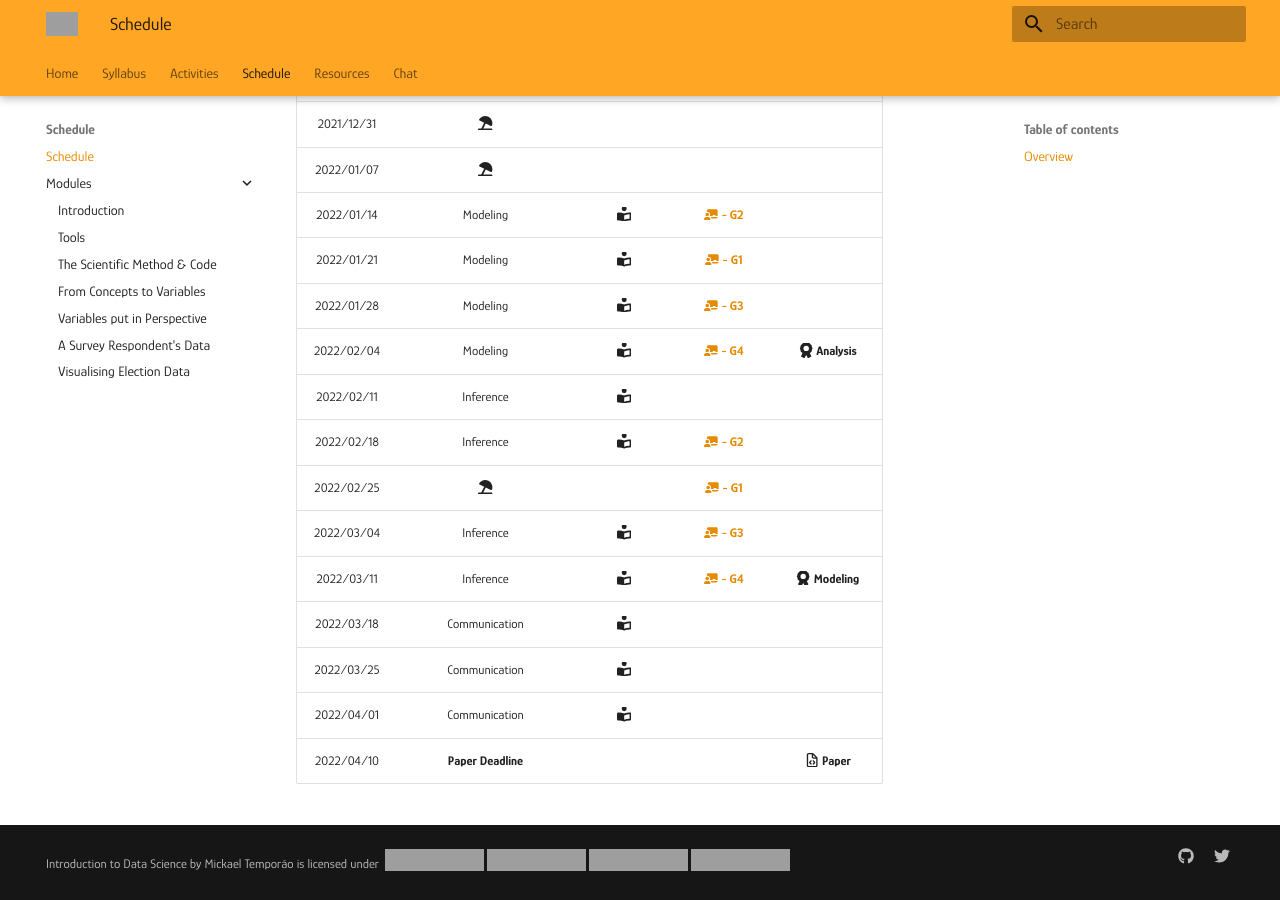
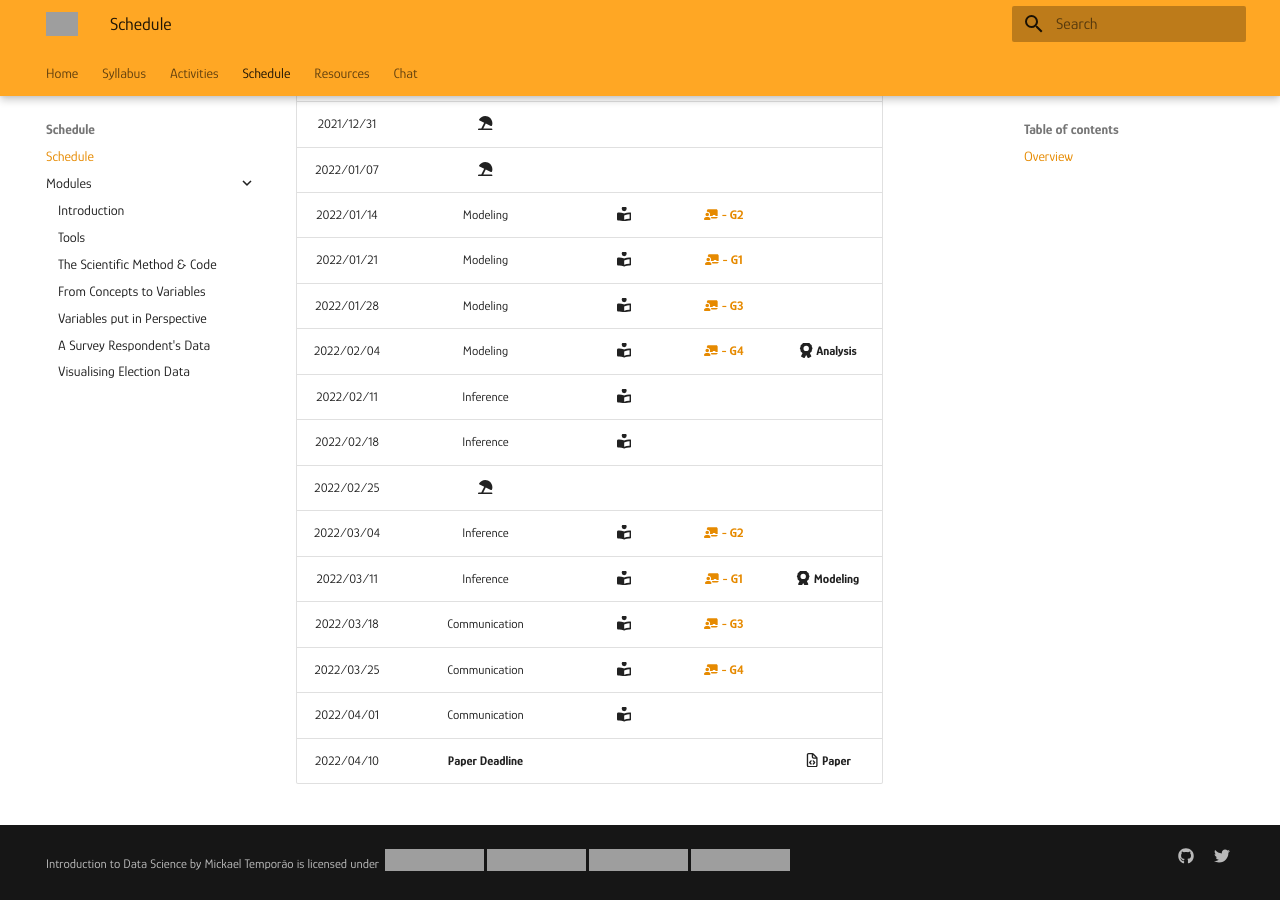
Before and after one commit to mickaeltemporao/data-analysis, an MkDocs documentation site: the page built from docs/schedule.md, in a window 1280 px wide and 900 px high, scrolled down 1241 px. Built offline with MkDocs 1.6.1 and Material for MkDocs 9.7.7, drawn with Linux system fonts in a browser that asks for light colours; grey boxes are pictures that could not be loaded.

Commit message:
update schedule

```diff
--- a/docs/schedule.md
+++ b/docs/schedule.md
@@ -40,11 +40,11 @@
 | 2022/01/28 | Modeling                           | :fontawesome-solid-book-reader:                             | [**:fontawesome-solid-chalkboard-teacher: - G3**](activities/participation.md) |                                                                                                                                                         |
 | 2022/02/04 | Modeling                           | :fontawesome-solid-book-reader:                             | [**:fontawesome-solid-chalkboard-teacher: - G4**](activities/participation.md) | **:fontawesome-solid-award: Analysis**                                                                                                                  |
 | 2022/02/11 | Inference                          | :fontawesome-solid-book-reader:                             |                                                                                |                                                                                                                                                         |
-| 2022/02/18 | Inference                          | :fontawesome-solid-book-reader:                             | [**:fontawesome-solid-chalkboard-teacher: - G2**](activities/participation.md) |                                                                                                                                                         |
-| 2022/02/25 | :fontawesome-solid-umbrella-beach: |                                                             | [**:fontawesome-solid-chalkboard-teacher: - G1**](activities/participation.md) |                                                                                                                                                         |
-| 2022/03/04 | Inference                          | :fontawesome-solid-book-reader:                             | [**:fontawesome-solid-chalkboard-teacher: - G3**](activities/participation.md) |                                                                                                                                                         |
-| 2022/03/11 | Inference                          | :fontawesome-solid-book-reader:                             | [**:fontawesome-solid-chalkboard-teacher: - G4**](activities/participation.md) | **:fontawesome-solid-award: Modeling**                                                                                                                  |
-| 2022/03/18 | Communication                      | :fontawesome-solid-book-reader:                             |                                                                                |                                                                                                                                                         |
-| 2022/03/25 | Communication                      | :fontawesome-solid-book-reader:                             |                                                                                |                                                                                                                                                         |
+| 2022/02/18 | Inference                          | :fontawesome-solid-book-reader:                             |                                                                                |                                                                                                                                                         |
+| 2022/02/25 | :fontawesome-solid-umbrella-beach: |                                                             |                                                                                |                                                                                                                                                         |
+| 2022/03/04 | Inference                          | :fontawesome-solid-book-reader:                             | [**:fontawesome-solid-chalkboard-teacher: - G2**](activities/participation.md) |                                                                                                                                                         |
+| 2022/03/11 | Inference                          | :fontawesome-solid-book-reader:                             | [**:fontawesome-solid-chalkboard-teacher: - G1**](activities/participation.md) | **:fontawesome-solid-award: Modeling**                                                                                                                  |
+| 2022/03/18 | Communication                      | :fontawesome-solid-book-reader:                             | [**:fontawesome-solid-chalkboard-teacher: - G3**](activities/participation.md) |                                                                                                                                                         |
+| 2022/03/25 | Communication                      | :fontawesome-solid-book-reader:                             | [**:fontawesome-solid-chalkboard-teacher: - G4**](activities/participation.md) |                                                                                                                                                         |
 | 2022/04/01 | Communication                      | :fontawesome-solid-book-reader:                             |                                                                                |                                                                                                                                                         |
 | 2022/04/10 | **Paper Deadline**                 |                                                             |                                                                                | **:fontawesome-regular-file-code: Paper**                                                                                                               |
```
